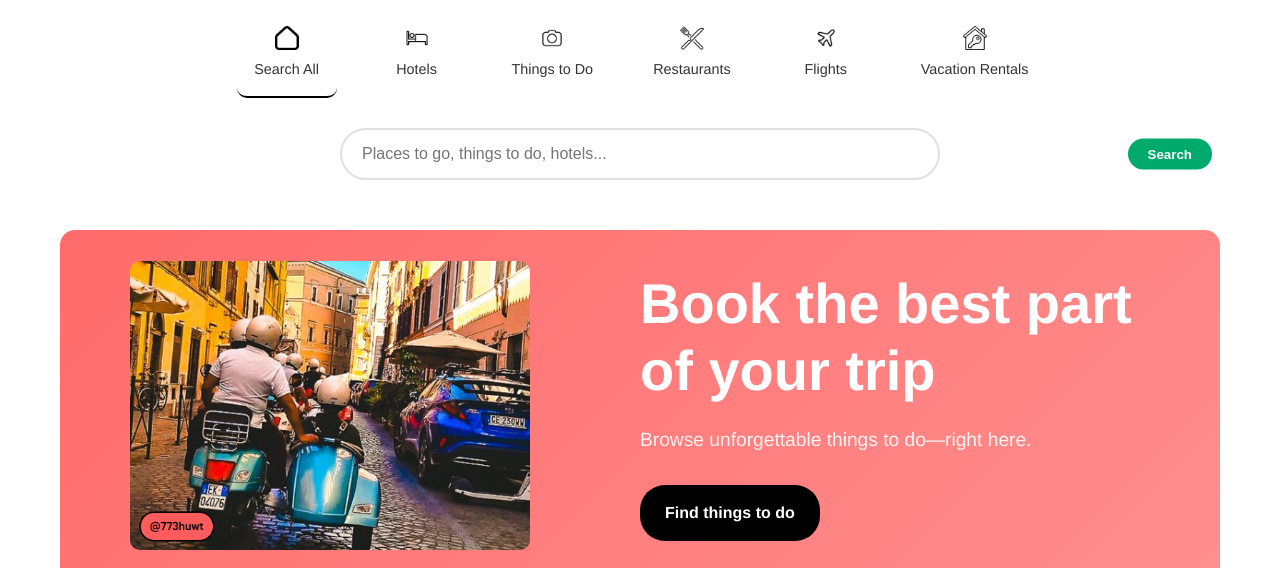
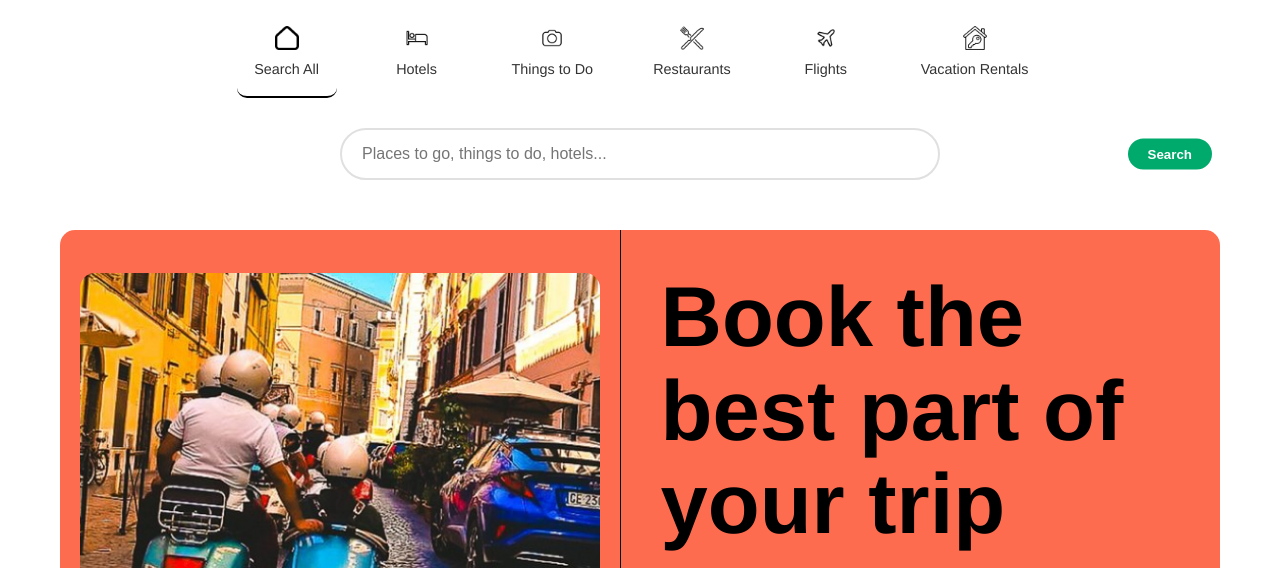
Before and after one commit to AhmedUmar0423/tripAdvisor, a plain HTML site: page index.html in a window 1280 px wide. Shown: the part 218-786 px from the top of the page. Drawn offline with Linux system fonts and the light colour scheme.

Commit message:
tripadvisor

```diff
--- a/styles.css
+++ b/styles.css
@@ -197,11 +197,12 @@ body {
 /* Picture section */
 .pic {
   display: flex;
-  background: linear-gradient(135deg, #ff6b6b, #ff8e8e);
+  background: #FE6C4F;
   border-radius: 15px;
   overflow: hidden;
   margin: 50px 0;
-  min-height: 300px;
+  min-height: 459px;
+  gap: 0;
 }
 
 .pict {
@@ -209,13 +210,16 @@ body {
   display: flex;
   align-items: center;
   justify-content: center;
+  border-right: 1px black solid;
+  padding: 20px;
 }
 
 .pict img {
   width: 100%;
-  height: auto;
-  max-width: 400px;
-  border-radius: 10px;
+  height: 411px;
+  max-width: 566px;
+  border-radius: 15px;
+  object-fit: cover;
 }
 
 .para {
@@ -224,14 +228,15 @@ body {
   display: flex;
   flex-direction: column;
   justify-content: center;
-  color: white;
+  color: black;
 }
 
 .para h5 {
-  font-size: clamp(2rem, 5vw, 3.5rem);
+  font-size: 85px;
   font-weight: 800;
-  line-height: 1.2;
+  line-height: 1.1;
   margin-bottom: 20px;
+  color: black;
 }
 
 .para p {
```
